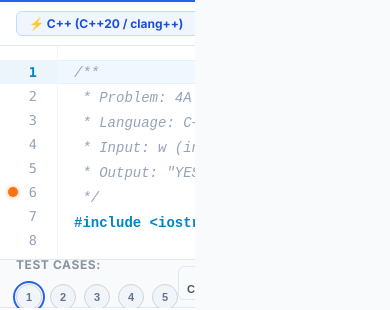
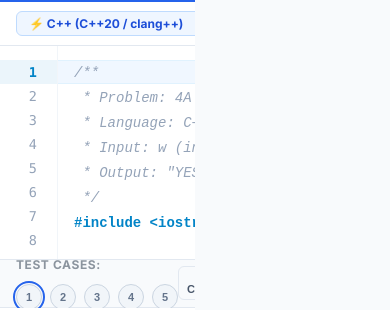
Before and after one commit to niimme/CodeForces, a Next.js app: page /problem/4A in a window 390 px wide. Shown: the top 310 px of the page. Built offline with nearby package versions, Linux system fonts and the light colour scheme.

Commit message:
Set breakpoints to empty by default; allow user to toggle on demand

```diff
--- a/src/components/workspace/CodeEditor.tsx
+++ b/src/components/workspace/CodeEditor.tsx
@@ -126,8 +126,8 @@ export const CodeEditor: React.FC<CodeEditorProps> = ({
   const [showBpMenu, setShowBpMenu] = useState(false);
   const [bpInputLine, setBpInputLine] = useState('');
 
-  // Default breakpoint on line 6 to match the user's screenshot out of the box
-  const [internalBreakpoints, setInternalBreakpoints] = useState<Set<number>>(new Set([6]));
+  // Breakpoints empty by default
+  const [internalBreakpoints, setInternalBreakpoints] = useState<Set<number>>(new Set());
   const activeBreakpoints = propBreakpoints ?? internalBreakpoints;
 
   // Compute exact line count matching code lines 1-to-1
--- a/src/components/workspace/ProblemWorkspace.tsx
+++ b/src/components/workspace/ProblemWorkspace.tsx
@@ -43,8 +43,8 @@ export default function ProblemWorkspace({ problemId }: ProblemWorkspaceProps) {
   // Dragging interaction state
   const [draggingAxis, setDraggingAxis] = useState<'horizontal' | 'vertical' | null>(null);
 
-  // Breakpoint state (initialized with line 6 matching screenshot)
-  const [breakpoints, setBreakpoints] = useState<Set<number>>(new Set([6]));
+  // Breakpoint state (empty by default)
+  const [breakpoints, setBreakpoints] = useState<Set<number>>(new Set());
 
   const handleToggleBreakpoint = (line: number) => {
     setBreakpoints(prev => {
```
